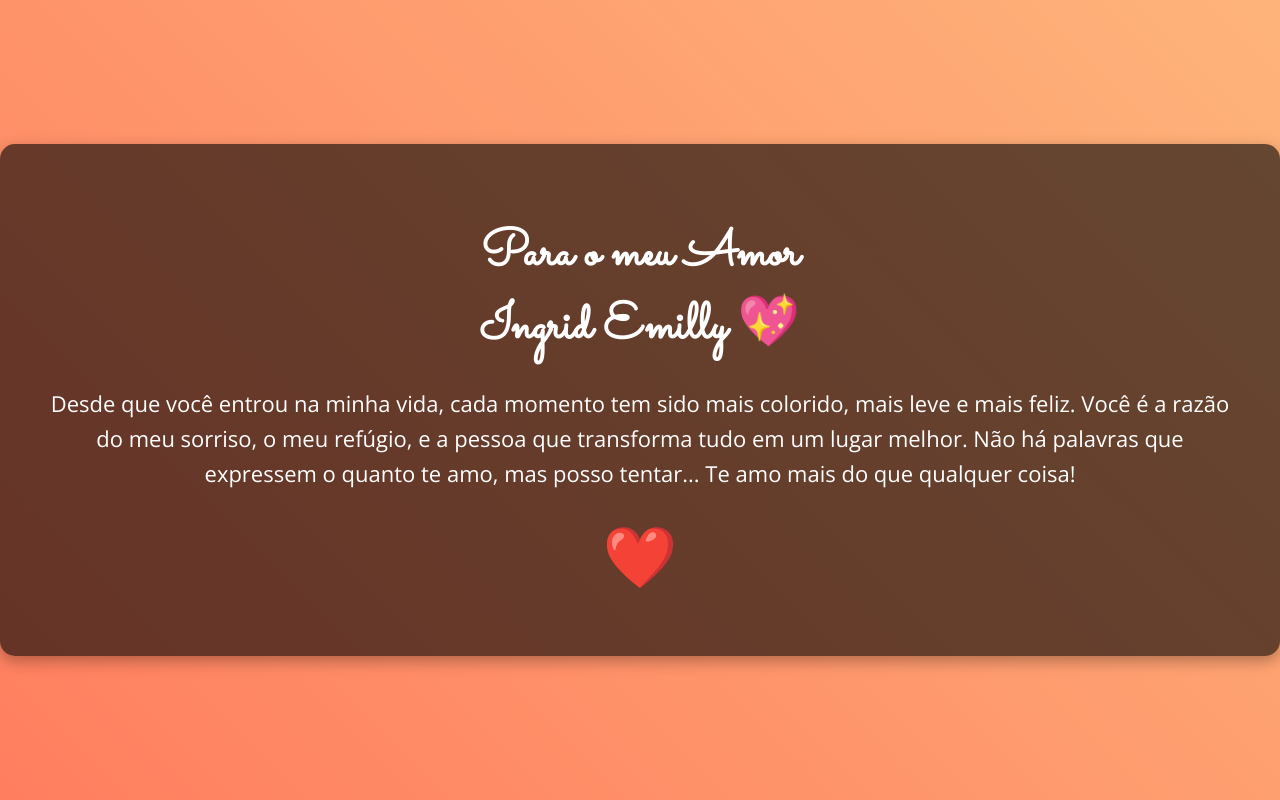
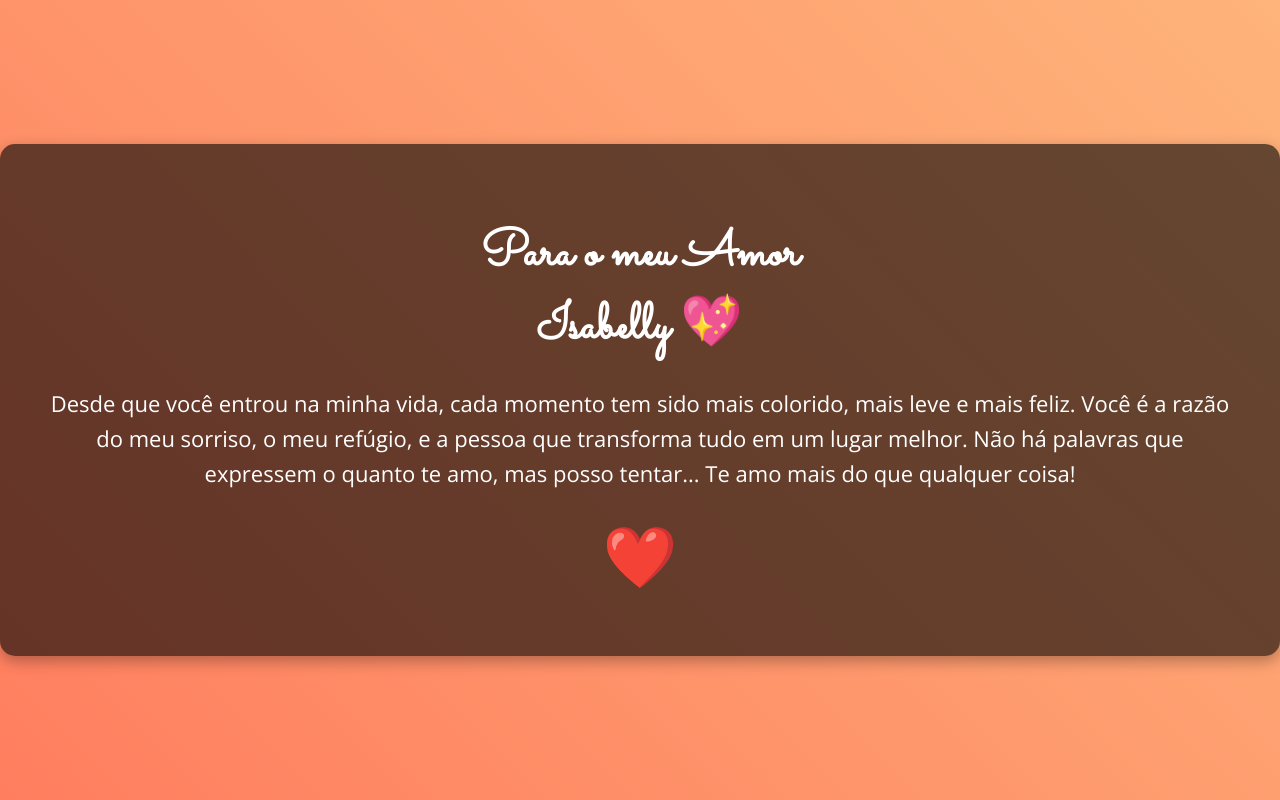
Before and after one commit to LuigiELB/mensagem-de-amor, a plain HTML site: page index.html in a window 1280 px wide. Drawn offline with nearby package versions, Linux system fonts and the light colour scheme.

Commit message:
index.html

```diff
--- a/index.html
+++ b/index.html
@@ -52,6 +52,6 @@
 </head>
 <body>
   <div class="container">
-    <h1>Para o meu Amor <br>Ingrid Emilly 💖</h1>
+    <h1>Para o meu Amor <br>Isabelly 💖</h1>
     <p>Desde que você entrou na minha vida, cada momento tem sido mais colorido, mais leve e mais feliz. Você é a razão do meu sorriso, o meu refúgio, e a pessoa que transforma tudo em um lugar melhor. Não há palavras que expressem o quanto te amo, mas posso tentar... Te amo mais do que qualquer coisa!</p>
     <div class="heart">❤️</
```
